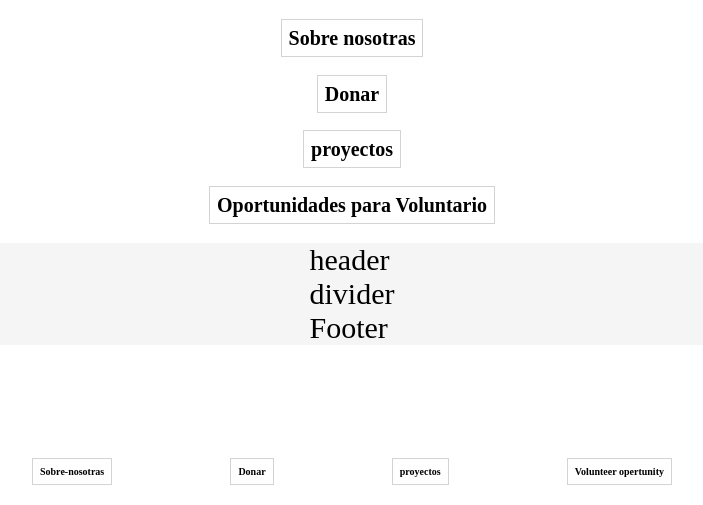
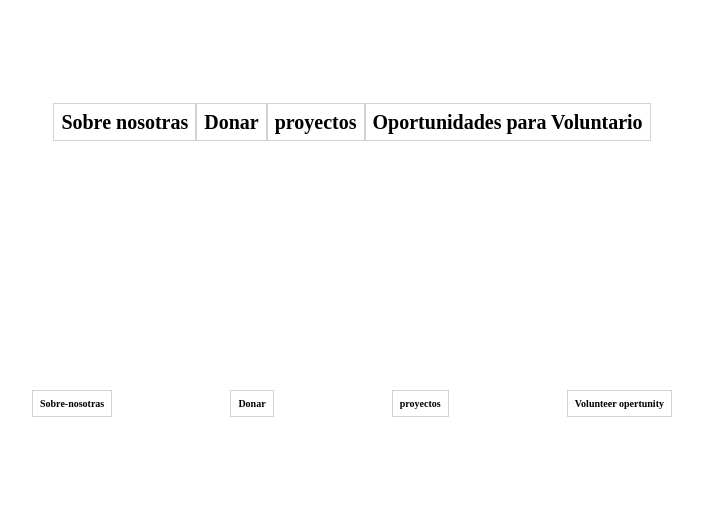
Before and after one commit to adrianlebaron/casa-de-mana, a plain HTML site: page header-footer.html in a window 1280 px wide. Shown: the part 157-662 px from the top of the page, without its empty margins (288-991 px from the left). Drawn offline with Linux system fonts and the light colour scheme.

Commit message:
everthing maybe?

```diff
--- a/header-and-footer.css
+++ b/header-and-footer.css
@@ -18,7 +18,6 @@ body {
 
 .nav-links {
     display: flex;
-    flex-direction: column;
     justify-content: space-between;
     height: 190px;
     align-items: center;
--- a/header-footer.html
+++ b/header-footer.html
@@ -5,7 +5,7 @@
     <meta name="viewport" content="width=device-width, initial-scale=1.0">
     <title>?</title>
 
-    <link rel="stylesheet" href="/Styles/index.css">
+    <link rel="stylesheet" href="/header-and-footer.css">
 
     <script src="https://kit.fontawesome.com/22d4de35c5.js" crossorigin="anonymous"></script>
 
@@ -33,9 +33,6 @@
         </div>
     </div>
 
-    <div class="h1">
-        header <br> divider <br> Footer
-    </div>
 
     <!-- footer -->
     <div class="footer-wrapper">
```
Also changed, not shown: about.html (+2 -1 lines), projects_page.html (+3 -3 lines), volunteer.html (+3 -0 lines).
